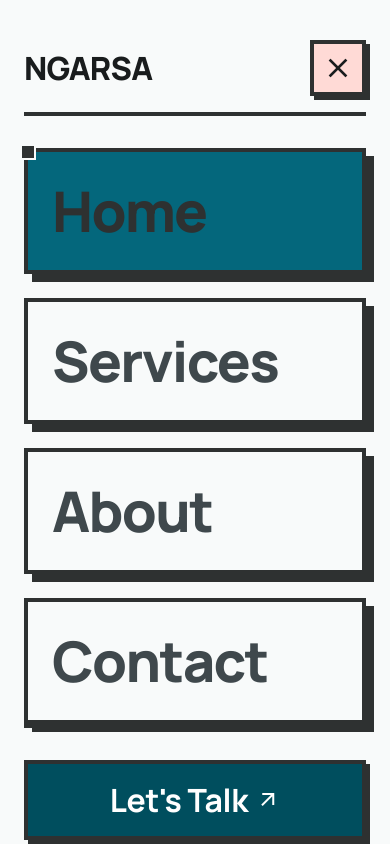
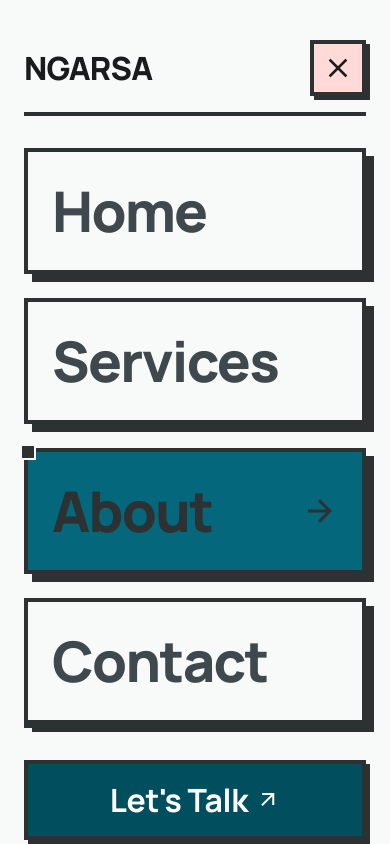
Before and after one commit to ngarsa-digital/ngarsa-website, a Next.js app: page /en/about in a window 390 px wide. Both pictures are taken after a click on the button "menu". Shown: the top 844 px of the page. Built offline with nearby package versions, Linux system fonts and the light colour scheme.

Commit message:
feat: enhance Navigation component with language selector improvements and accessibility features

```diff
--- a/features/navigation/navigation.tsx
+++ b/features/navigation/navigation.tsx
@@ -2,16 +2,18 @@
 
 import { useTranslations, useLocale } from "next-intl";
 import { Link, usePathname, useRouter } from "@/navigation";
-import { useState, useEffect } from "react";
+import { useState, useEffect, useRef } from "react";
 import { locales, type Locale } from "@/i18n";
 
 export const Navigation = () => {
   const t = useTranslations("nav");
+  const tLang = useTranslations("language");
   const pathname = usePathname();
   const router = useRouter();
   const currentLocale = useLocale() as Locale;
   const [isMenuOpen, setIsMenuOpen] = useState(false);
   const [isLangOpen, setIsLangOpen] = useState(false);
+  const langRef = useRef<HTMLDivElement>(null);
 
   const isActive = (path: string) => pathname === path;
 
@@ -37,6 +39,26 @@ export const Navigation = () => {
       document.body.style.overflow = "";
     };
   }, [isMenuOpen]);
+
+  useEffect(() => {
+    const handleClickOutside = (e: MouseEvent) => {
+      if (langRef.current && !langRef.current.contains(e.target as Node)) {
+        setIsLangOpen(false);
+      }
+    };
+    const handleKeyDown = (e: KeyboardEvent) => {
+      if (e.key === "Escape") {
+        setIsLangOpen(false);
+        setIsMenuOpen(false);
+      }
+    };
+    document.addEventListener("mousedown", handleClickOutside);
+    document.addEventListener("keydown", handleKeyDown);
+    return () => {
+      document.removeEventListener("mousedown", handleClickOutside);
+      document.removeEventListener("keydown", handleKeyDown);
+    };
+  }, []);
 
   return (
     <>
@@ -65,11 +87,12 @@ export const Navigation = () => {
         </div>
 
         <div className="flex items-center gap-4">
-          <div className="relative hidden md:block">
+          <div ref={langRef} className="relative hidden md:block">
             <button
               onClick={() => setIsLangOpen(!isLangOpen)}
               className="w-12 h-12 flex items-center justify-center bg-surface border-4 border-inverse-surface rounded-sm shadow-[4px_4px_0px_0px_rgba(46,49,49,1)] active:translate-x-1 active:translate-y-1 active:shadow-none transition-all hover:bg-surface-container-low focus:outline-none"
-              aria-label="Language Selector"
+              aria-label={t("language")}
+              aria-expanded={isLangOpen}
             >
               <span className="material-symbols-outlined">language</span>
             </button>
@@ -85,7 +108,7 @@ export const Navigation = () => {
                         : "text-inverse-surface hover:bg-surface-container-high"
                     }`}
                   >
-                    {locale === "en" ? "English" : "Indonesian"}
+                    {locale === "en" ? tLang("english") : tLang("indonesian")}
                     <span className={`material-symbols-outlined text-[18px] ${locale === currentLocale ? "opacity-100" : "opacity-0 group-hover:opacity-50"}`}>
                       {locale === currentLocale ? "check" : "arrow_forward"}
                     </span>
@@ -115,7 +138,7 @@ export const Navigation = () => {
             </div>
             <button
               onClick={() => setIsMenuOpen(false)}
-              aria-label="Close Menu"
+              aria-label={t("closeMenu")}
               className="border-4 border-inverse-surface bg-error-container hover:bg-error hover:text-on-error transition-colors duration-200 shadow-[4px_4px_0px_0px_rgba(46,49,49,1)] active:translate-x-1 active:translate-y-1 active:shadow-none p-2 flex items-center justify-center"
             >
               <span className="material-symbols-outlined" style={{ fontSize: "32px" }}>
@@ -125,28 +148,31 @@ export const Navigation = () => {
           </div>
 
           <nav className="flex-grow flex flex-col gap-6 justify-center">
-            {navLinks.map((link, idx) => (
+            {navLinks.map((link) => {
+              const active = isActive(link.path);
+              return (
                 <Link
                   key={link.path}
                   href={link.path}
                   onClick={() => setIsMenuOpen(false)}
                   className={`group relative block w-full border-4 border-inverse-surface px-6 py-8 shadow-[8px_8px_0px_0px_rgba(46,49,49,1)] active:translate-x-2 active:translate-y-2 active:shadow-none transition-all duration-200 ${
-                  idx === 0 ? "bg-primary-container" : "bg-surface hover:bg-surface-container-high"
+                    active ? "bg-primary-container" : "bg-surface hover:bg-surface-container-high"
                   }`}
                 >
                   <div className="flex justify-between items-center">
-                  <span className={`font-display-lg-mobile text-display-lg-mobile font-black transition-colors ${idx === 0 ? "text-inverse-surface group-hover:text-surface-tint" : "text-on-surface-variant group-hover:text-primary"}`}>
+                    <span className={`font-display-lg-mobile text-display-lg-mobile font-black transition-colors ${active ? "text-inverse-surface group-hover:text-surface-tint" : "text-on-surface-variant group-hover:text-primary"}`}>
                       {link.name}
                     </span>
-                  {idx === 0 && (
-                    <span className="material-symbols-outlined text-4xl text-inverse-surface opacity-0 group-hover:opacity-100 transform -translate-x-4 group-hover:translate-x-0 transition-all">
+                    {active && (
+                      <span className="material-symbols-outlined text-4xl text-inverse-surface transform transition-all">
                         arrow_forward
                       </span>
                     )}
                   </div>
-                {idx === 0 && <div className="absolute -left-2 -top-2 w-4 h-4 bg-inverse-surface border-2 border-surface"></div>}
+                  {active && <div className="absolute -left-2 -top-2 w-4 h-4 bg-inverse-surface border-2 border-surface"></div>}
                 </Link>
-            ))}
+              );
+            })}
           </nav>
 
           <div className="mt-auto pt-8 border-t-4 border-inverse-surface flex flex-col gap-4">
@@ -159,10 +185,15 @@ export const Navigation = () => {
                 onClick={() => {
                   const nextLocale = currentLocale === "en" ? "id" : "en";
                   switchLanguage(nextLocale as Locale);
+                  setIsMenuOpen(false);
                 }}
-                className="border-4 border-inverse-surface p-3 bg-tertiary-container shadow-[4px_4px_0px_0px_rgba(46,49,49,1)] active:translate-x-1 active:translate-y-1 active:shadow-none"
+                aria-label={t("language")}
+                className="border-4 border-inverse-surface px-4 py-3 bg-tertiary-container shadow-[4px_4px_0px_0px_rgba(46,49,49,1)] active:translate-x-1 active:translate-y-1 active:shadow-none flex items-center gap-2 font-bold"
               >
                 <span className="material-symbols-outlined text-inverse-surface">language</span>
+                <span className="font-label-bold text-label-bold uppercase text-inverse-surface">
+                  {currentLocale === "en" ? "ID" : "EN"}
+                </span>
               </button>
             </div>
           </div>
```
Lines whose indentation alone changed are shown as unchanged.
